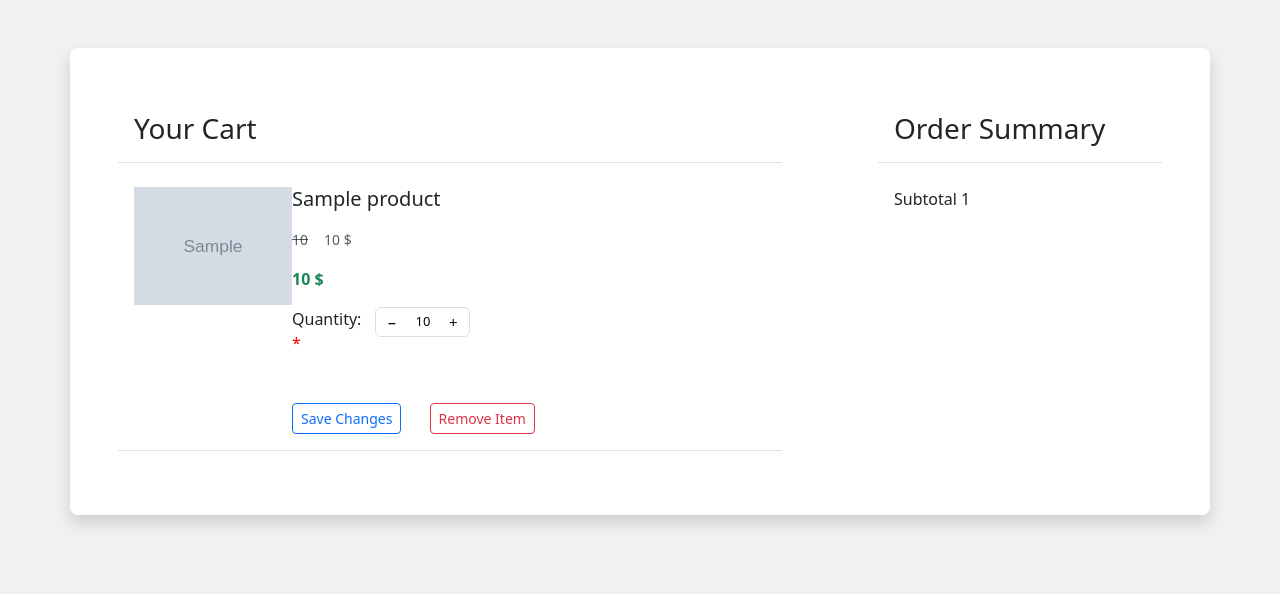
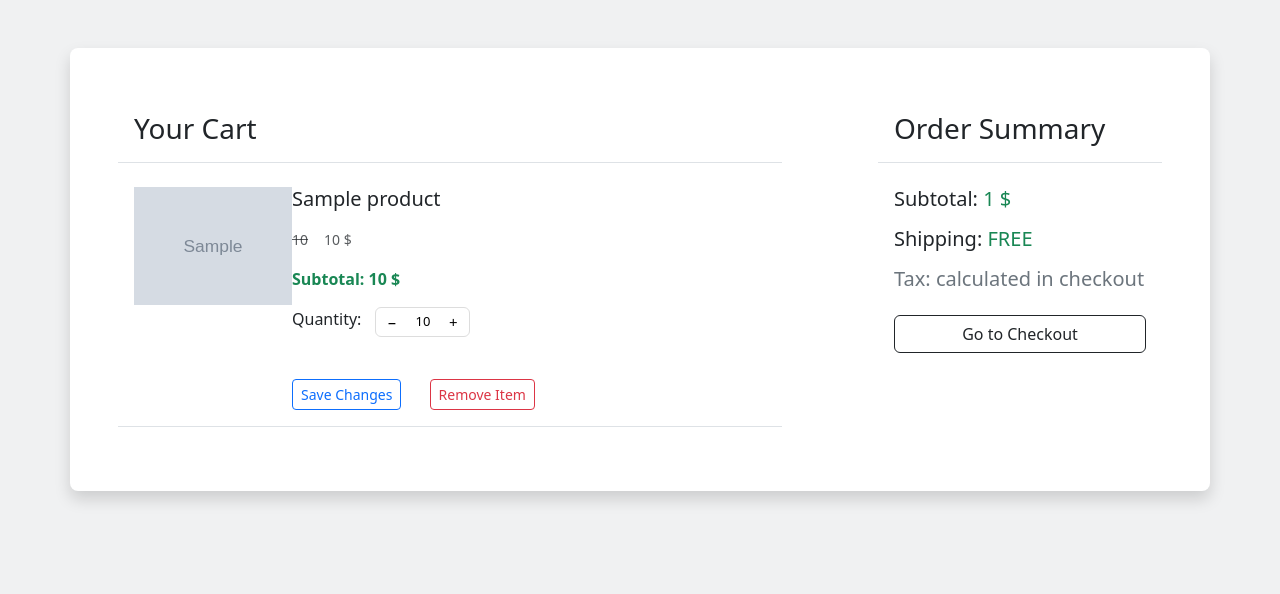
Before and after one commit to RenataGaripova/Techstore-project, a Django app: template techstore/templates/carts/user_cart.html in a window 1280 px wide. Shown: the part 56-650 px from the top of the page. Run offline with Django 5.2, Linux system fonts and the light colour scheme; the template is opened without the code that fills it: most values are stand-ins (such as "Sample title", 1, 10 or a date in 2020); grey boxes marked "Sample" are stand-in pictures; some libraries are stand-ins or nearby versions.

Commit message:
cart template added

```diff
--- a/techstore/templates/carts/user_cart.html
+++ b/techstore/templates/carts/user_cart.html
@@ -1,7 +1,7 @@
 {% extends "base.html" %}
 {% load django_bootstrap5 %}
 {% block title %}
-  Profile Page
+  Cart Page
 {% endblock %}
 {% block content %}
 <div class="container-md my-5 shadow bg-white rounded-3">
@@ -21,9 +21,12 @@
                 <p class="card-text">
                   <small class="text-body-secondary text-decoration-line-through me-3">{{ cart.product.price }}</small><small class="text-body-secondary">{{ cart.product.sell_price }} $</small>
                 </p>
-                <p class="card-text fw-bold text-success">{{ cart.get_products_price }} $</p>
+                <p class="card-text fw-bold text-success">Subtotal: {{ cart.get_products_price }} $</p>
               {% else %}
-                <p class="card-text fw-bold text-success">{{ cart.product.price }} $</p>
+                <p class="card-text">
+                  <small class="text-body-secondary">{{ cart.product.sell_price }} $</small>
+                </p>
+                <p class="card-text fw-bold text-success">Subtotal: {{ cart.get_products_price }} $</p>
               {% endif %}
               <div>
                 <form method="post">
@@ -31,7 +34,7 @@
                   <div class="row">
                     <div class="col-md-2">
                       <label for="quantity-{{ cart.id }}" class="mb-2">
-                        <p class="fs-6">Quantity: <span style="color: red">*</span></p>
+                        <p class="fs-6">Quantity:</p>
                       </label>
                     </div>
                     <div class="col-md-2">
@@ -61,7 +64,10 @@
     <div class="col-md-4 p-5">
       <h3 class="border-bottom p-3">Order Summary</h3>
       <div class="p-3">
-        <p class="card-text">Subtotal {{ carts.total_price }}</p>
+        <h5>Subtotal: <span class="text-success">{{ carts.total_price }} $</span></h5>
+        <h5 class="mt-3">Shipping: <span class="text-success">FREE</span></h5>
+        <h5 class="mt-3 text-secondary">Tax: calculated in checkout</span></h5>
+        <button type="button" class="mt-3 btn btn-outline-dark w-100">Go to Checkout</button>
       </div>
 
     </div>
```
